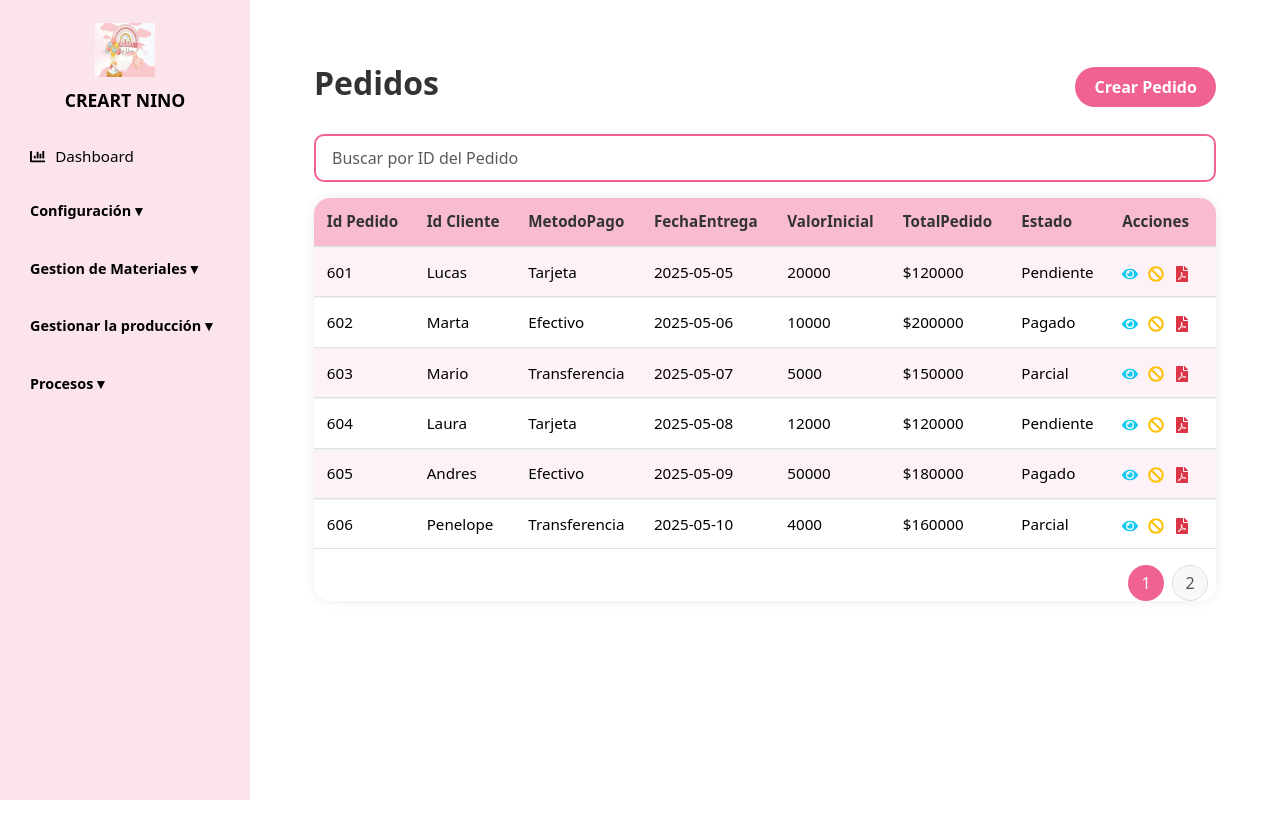
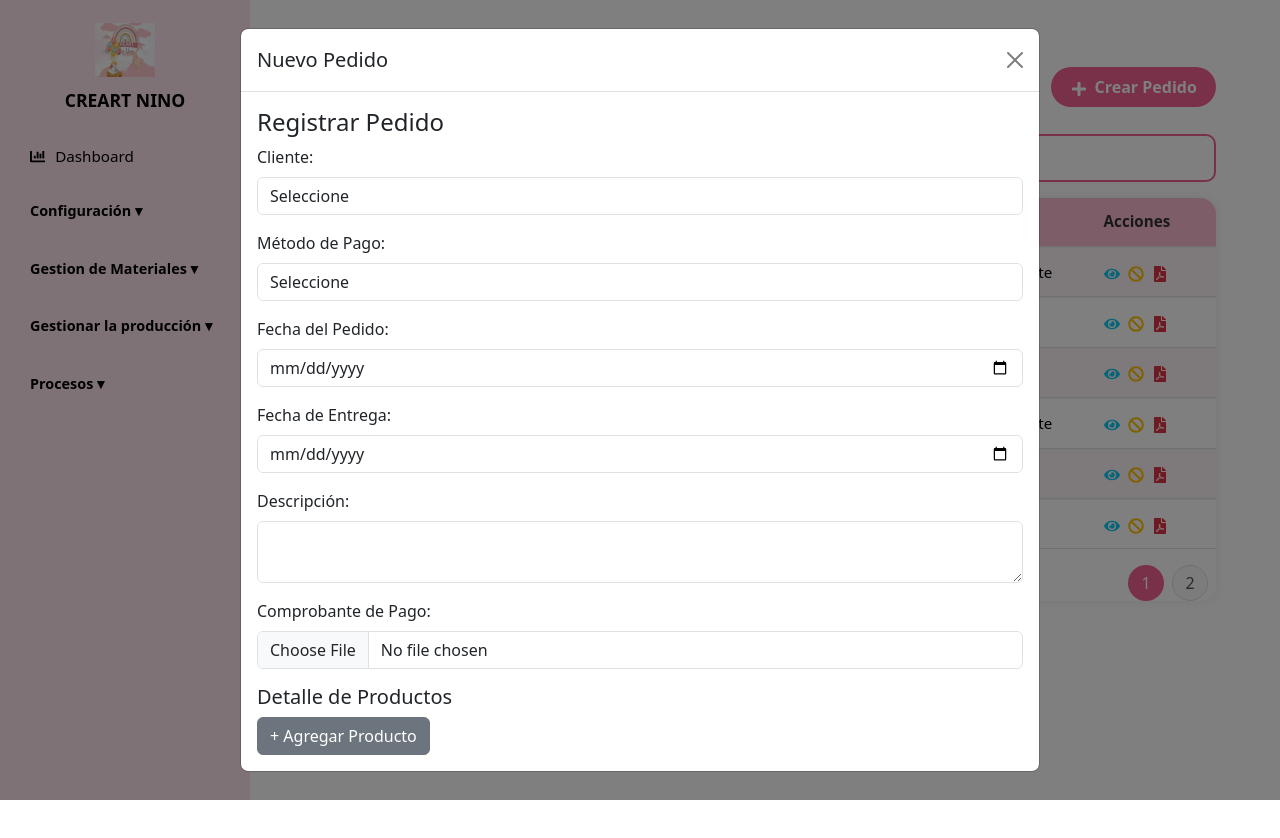
Before and after one commit to Miguel-Angel-Rincon/ProyectoCreartnino, a React (Vite) app in the folder creartnino/: page /pedidos in a window 1280 px wide. Both pictures are taken after a click on the button "Crear Pedido". Shown: the top 838 px of the page. Built offline with nearby package versions, Linux system fonts and the light colour scheme.

Commit message:
crear pedidos

```diff
--- /dev/null
+++ b/creartnino/src/features/pedidos/pages/Crear.tsx
@@ -0,0 +1,190 @@
+import React, { useState } from 'react';
+
+interface CrearPedidoProps {
+  onClose: () => void;
+  onCrear: (pedido: any) => void;
+}
+
+interface PedidoDetalle {
+  producto: string;
+  cantidad: number;
+  precio: number;
+}
+
+const clientesMock = [
+  { IdClientes: 1, Nombre: 'Laura', Apellido: 'García' },
+  { IdClientes: 2, Nombre: 'Carlos', Apellido: 'Ramírez' },
+  { IdClientes: 3, Nombre: 'Ana', Apellido: 'Martínez' }
+];
+
+const productosMock = [
+  { IdProducto: 201, Nombre: 'Camiseta', precio: 35000 },
+  { IdProducto: 202, Nombre: 'Gorra', precio: 15000 },
+  { IdProducto: 203, Nombre: 'Taza', precio: 18000 }
+];
+
+const CrearPedido: React.FC<CrearPedidoProps> = ({ onClose, onCrear }) => {
+  const [clienteSeleccionado, setClienteSeleccionado] = useState('');
+  const [metodoPago, setMetodoPago] = useState('');
+  const [fechaPedido, setFechaPedido] = useState('');
+  const [fechaEntrega, setFechaEntrega] = useState('');
+  const [descripcion, setDescripcion] = useState('');
+  const [comprobantePago, setComprobantePago] = useState<File | null>(null);
+  const [detallePedido, setDetallePedido] = useState<PedidoDetalle[]>([]);
+
+  const agregarDetalle = () => {
+    setDetallePedido([...detallePedido, { producto: '', cantidad: 0, precio: 0 }]);
+  };
+
+  const actualizarDetalle = (index: number, campo: keyof PedidoDetalle, valor: string | number) => {
+    const copia = [...detallePedido];
+    if (campo === 'producto') {
+      const producto = productosMock.find(p => p.Nombre === valor);
+      copia[index].producto = producto?.Nombre || '';
+      copia[index].precio = producto?.precio || 0;
+    } else {
+      copia[index][campo] = parseFloat(valor as string);
+    }
+    setDetallePedido(copia);
+  };
+
+  const eliminarDetalle = (index: number) => {
+    const copia = [...detallePedido];
+    copia.splice(index, 1);
+    setDetallePedido(copia);
+  };
+
+  const calcularSubtotal = () =>
+    detallePedido.reduce((acc, item) => acc + item.cantidad * item.precio, 0);
+
+  const calcularIVA = () => calcularSubtotal() * 0.19;
+  const calcularTotalConIVA = () => calcularSubtotal() + calcularIVA();
+  const calcularValorInicial = () => calcularTotalConIVA() * 0.5;
+  const calcularValorRestante = () => calcularTotalConIVA() - calcularValorInicial();
+
+  const handleSubmit = () => {
+    const clienteObj = clientesMock.find(c => c.IdClientes.toString() === clienteSeleccionado);
+    const nombreCliente = clienteObj ? `${clienteObj.Nombre} ${clienteObj.Apellido}` : '';
+
+    const nuevoPedido = {
+      IdCliente: nombreCliente,
+      MetodoPago: metodoPago,
+      FechaPedido: fechaPedido,
+      FechaEntrega: fechaEntrega,
+      Descripcion: descripcion,
+      ValorInicial: calcularValorInicial(),
+      ValorRestante: calcularValorRestante(),
+      ComprobantePago: comprobantePago ? comprobantePago.name : '',
+      TotalPedido: calcularTotalConIVA(),
+      Estado: 'Pendiente',
+      detallePedido
+    };
+    onCrear(nuevoPedido);
+  };
+
+  return (
+    <div>
+      <h4>Registrar Pedido</h4>
+
+      <div className="mb-3">
+        <label className="form-label">Cliente:</label>
+        <select
+          className="form-control"
+          value={clienteSeleccionado}
+          onChange={e => setClienteSeleccionado(e.target.value)}
+        >
+          <option value="">Seleccione</option>
+          {clientesMock.map(c => (
+            <option key={c.IdClientes} value={c.IdClientes}>
+              {c.Nombre} {c.Apellido}
+            </option>
+          ))}
+        </select>
+      </div>
+
+      <div className="mb-3">
+        <label className="form-label">Método de Pago:</label>
+        <select className="form-control" value={metodoPago} onChange={e => setMetodoPago(e.target.value)}>
+          <option value="">Seleccione</option>
+          <option value="Efectivo">Efectivo</option>
+          <option value="Tarjeta">Tarjeta</option>
+          <option value="Transferencia">Transferencia</option>
+        </select>
+      </div>
+
+      <div className="mb-3">
+        <label className="form-label">Fecha del Pedido:</label>
+        <input type="date" className="form-control" value={fechaPedido} onChange={e => setFechaPedido(e.target.value)} />
+      </div>
+
+      <div className="mb-3">
+        <label className="form-label">Fecha de Entrega:</label>
+        <input type="date" className="form-control" value={fechaEntrega} onChange={e => setFechaEntrega(e.target.value)} />
+      </div>
+
+      <div className="mb-3">
+        <label className="form-label">Descripción:</label>
+        <textarea className="form-control" value={descripcion} onChange={e => setDescripcion(e.target.value)} />
+      </div>
+
+      <div className="mb-3">
+        <label className="form-label">Comprobante de Pago:</label>
+        <input
+          type="file"
+          className="form-control"
+          onChange={e => {
+            if (e.target.files?.length) {
+              setComprobantePago(e.target.files[0]);
+            }
+          }}
+        />
+      </div>
+
+      <h5>Detalle de Productos</h5>
+      {detallePedido.map((item, index) => (
+        <div key={index} className="d-flex gap-2 mb-2">
+          <select
+            className="form-control"
+            value={item.producto}
+            onChange={e => actualizarDetalle(index, 'producto', e.target.value)}
+          >
+            <option value="">Seleccione un producto</option>
+            {productosMock.map(p => (
+              <option key={p.IdProducto} value={p.Nombre}>
+                {p.Nombre}
+              </option>
+            ))}
+          </select>
+          <input
+            type="number"
+            className="form-control"
+            placeholder="Cantidad"
+            value={item.cantidad}
+            onChange={e => actualizarDetalle(index, 'cantidad', e.target.value)}
+          />
+          <input
+            type="number"
+            className="form-control"
+            value={item.precio}
+            readOnly
+          />
+          <button className="btn btn-danger" onClick={() => eliminarDetalle(index)}>X</button>
+        </div>
+      ))}
+      <button className="btn btn-secondary mb-3" onClick={agregarDetalle}>+ Agregar Producto</button>
+
+      <div className="mb-2"><strong>Subtotal:</strong> ${calcularSubtotal().toLocaleString()}</div>
+      <div className="mb-2"><strong>IVA (19%):</strong> ${calcularIVA().toLocaleString()}</div>
+      <div className="mb-2"><strong>Total con IVA:</strong> ${calcularTotalConIVA().toLocaleString()}</div>
+      <div className="mb-2"><strong>Valor Inicial (50%):</strong> ${calcularValorInicial().toLocaleString()}</div>
+      <div className="mb-2"><strong>Valor Restante:</strong> ${calcularValorRestante().toLocaleString()}</div>
+
+      <div className="text-end">
+        <button className="btn btn-secondary me-2" onClick={onClose}>Cancelar</button>
+        <button className="btn btn-success" onClick={handleSubmit}>Registrar Pedido</button>
+      </div>
+    </div>
+  );
+};
+
+export default CrearPedido;
--- a/creartnino/src/features/pedidos/pages/ListarPedidos.tsx
+++ b/creartnino/src/features/pedidos/pages/ListarPedidos.tsx
@@ -1,15 +1,12 @@
 import { useState } from "react";
+import Swal from 'sweetalert2';
+import { FaEye, FaFilePdf, FaBan, FaPlus } from 'react-icons/fa';
+import CrearPedido from './Crear';
 import '../styles/style.css';
-import Swal from 'sweetalert2';
-import { FaEye, FaFilePdf ,FaBan  } from 'react-icons/fa';
-
-// import CrearProductoModal from "./NuevoProducto";
-// import EditarProductoModal from "./Editar";
-// import VerProductoModal from './Ver'; // 👈 Nuevo import
 
 interface Pedidos {
   IdPedido: number;
-  IdCliente: string | number; // Cambiado a string | number para permitir tanto números como cadenas
+  IdCliente: string | number;
   MetodoPago: string;
   FechaPedido: string;
   FechaEntrega: string;
@@ -21,8 +18,8 @@ interface Pedidos {
   Estado: string;
 }
 
-const pedidosiniciales: Pedidos[] = [
-  { IdPedido: 601, IdCliente: 'Lucas', MetodoPago: 'Tarjeta', FechaPedido: '2025-05-01', FechaEntrega: '2025-05-05', Descripcion: 'Pedido de productos categoría 1', ValorInicial: 20000, ValorRestante: 100000, ComprobantePago: 'comprobante201.jpg', TotalPedido: 120000, Estado: 'Pendiente' },
+const pedidosIniciales: Pedidos[] = [
+ { IdPedido: 601, IdCliente: 'Lucas', MetodoPago: 'Tarjeta', FechaPedido: '2025-05-01', FechaEntrega: '2025-05-05', Descripcion: 'Pedido de productos categoría 1', ValorInicial: 20000, ValorRestante: 100000, ComprobantePago: 'comprobante201.jpg', TotalPedido: 120000, Estado: 'Pendiente' },
   { IdPedido: 602, IdCliente: 'Marta', MetodoPago: 'Efectivo', FechaPedido: '2025-05-02', FechaEntrega: '2025-05-06', Descripcion: 'Pedido de productos categoría 2', ValorInicial: 10000, ValorRestante: 200000, ComprobantePago: 'comprobante202.jpg', TotalPedido: 200000, Estado: 'Pagado' },
   { IdPedido: 603, IdCliente: 'Mario', MetodoPago: 'Transferencia', FechaPedido: '2025-05-03', FechaEntrega: '2025-05-07', Descripcion: 'Pedido de productos categoría 3', ValorInicial: 5000, ValorRestante: 145000, ComprobantePago: 'comprobante203.jpg', TotalPedido: 150000, Estado: 'Parcial' },
   { IdPedido: 604, IdCliente: 'Laura', MetodoPago: 'Tarjeta', FechaPedido: '2025-05-04', FechaEntrega: '2025-05-08', Descripcion: 'Pedido de productos categoría 4', ValorInicial: 12000, ValorRestante: 108000, ComprobantePago: 'comprobante204.jpg', TotalPedido: 120000, Estado: 'Pendiente' },
@@ -32,18 +29,15 @@ const pedidosiniciales: Pedidos[] = [
   { IdPedido: 608, IdCliente: 'Angel', MetodoPago: 'Efectivo', FechaPedido: '2025-05-08', FechaEntrega: '2025-05-12', Descripcion: 'Pedido de productos categoría 8', ValorInicial: 13000, ValorRestante: 117000, ComprobantePago: 'comprobante208.jpg', TotalPedido: 130000, Estado: 'Pendiente' }
 ];
 
-
 const ListarPedidos: React.FC = () => {
-  const [productos, setProductos] = useState<Pedidos[]>(pedidosiniciales);
+  const [pedidos, setPedidos] = useState<Pedidos[]>(pedidosIniciales);
   const [busqueda, setBusqueda] = useState('');
   const [paginaActual, setPaginaActual] = useState(1);
+  const [mostrarModal, setMostrarModal] = useState(false);
 
+  const pedidosPorPagina = 6;
 
-  const PedidosPorPagina = 6;
-
-  const handleEliminarProducto = (id: number) => {
-
-
+  const handleEliminarPedido = (id: number) => {
     Swal.fire({
       title: '¿Estás seguro?',
       text: 'Esta acción no se puede deshacer',
@@ -55,41 +49,46 @@ const ListarPedidos: React.FC = () => {
       cancelButtonText: 'Cancelar',
     }).then((result) => {
       if (result.isConfirmed) {
-        setProductos(prev => prev.filter(p => p.IdPedido !== id));
+        setPedidos(prev => prev.filter(p => p.IdPedido !== id));
         Swal.fire({
           icon: 'success',
           title: 'Anulado',
-          text: 'El pedido ha sido Anulado correctamente',
+          text: 'El pedido ha sido anulado correctamente',
           confirmButtonColor: '#e83e8c',
         });
       }
     });
   };
 
-  // const handleEstadoChange = (id: number) => {
-  //   setProductos(prev =>
-  //     prev.map(p => (p.IdProducto === id ? { ...p, estado: !p.estado } : p))
-  //   );
-  // };
+  const handleCrearPedido = (nuevoPedido: Omit<Pedidos, 'IdPedido'>) => {
+    const nuevoId = Math.max(...pedidos.map(p => p.IdPedido)) + 1;
+    setPedidos(prev => [...prev, { ...nuevoPedido, IdPedido: nuevoId }]);
+    setMostrarModal(false);
+    Swal.fire({
+      icon: 'success',
+      title: 'Pedido creado',
+      text: 'El pedido fue registrado exitosamente',
+      confirmButtonColor: '#e83e8c',
+    });
+  };
 
-
-
-
-
-  const PedidosFiltrados = productos.filter(p =>
+  const pedidosFiltrados = pedidos.filter(p =>
     `${p.IdPedido}`.toLowerCase().includes(busqueda.toLowerCase())
   );
 
-  const indexInicio = (paginaActual - 1) * PedidosPorPagina;
-  const indexFin = indexInicio + PedidosPorPagina;
-  const pedidosPagina = PedidosFiltrados.slice(indexInicio, indexFin);
-  const totalPaginas = Math.ceil(PedidosFiltrados.length / PedidosPorPagina);
+  const indexInicio = (paginaActual - 1) * pedidosPorPagina;
+  const indexFin = indexInicio + pedidosPorPagina;
+  const pedidosPagina = pedidosFiltrados.slice(indexInicio, indexFin);
+  const totalPaginas = Math.ceil(pedidosFiltrados.length / pedidosPorPagina);
 
   return (
     <div className="container-fluid main-content">
       <div className="d-flex justify-content-between align-items-center mb-4">
         <h2 className="titulo">Pedidos</h2>
-        <button className="btn btn-pink">Crear Pedido</button>
+        <button className="btn btn-pink" onClick={() => setMostrarModal(true)}>
+          <FaPlus className="me-2" />
+          Crear Pedido
+        </button>
       </div>
 
       <input
@@ -107,12 +106,12 @@ const ListarPedidos: React.FC = () => {
         <table className="table tabla-proveedores">
           <thead>
             <tr>
-              <th>Id Pedido</th>
-              <th>Id Cliente</th>
-              <th>MetodoPago</th>
-              <th>FechaEntrega</th>
-              <th>ValorInicial</th>
-              <th>TotalPedido</th>
+
+              <th>Cliente</th>
+              <th>Método de Pago</th>
+              <th>Entrega</th>
+              <th>Inicial</th>
+              <th>Total</th>
               <th>Estado</th>
               <th>Acciones</th>
             </tr>
@@ -120,30 +119,16 @@ const ListarPedidos: React.FC = () => {
           <tbody>
             {pedidosPagina.map((p, index) => (
               <tr key={p.IdPedido} className={index % 2 === 0 ? 'fila-par' : 'fila-impar'}>
-                <td>{p.IdPedido}</td>
                 <td>{p.IdCliente}</td>
                 <td>{p.MetodoPago}</td>
                 <td>{p.FechaEntrega}</td>
-                <td>{p.ValorInicial}</td>
-                <td>${p.TotalPedido}</td>
+                <td>${p.ValorInicial.toLocaleString()}</td>
+                <td>${p.TotalPedido.toLocaleString()}</td>
                 <td>{p.Estado}</td>
                 <td>
-                  <FaEye
-                    className="icono text-info"
-                    style={{ cursor: 'pointer', marginRight: '10px' }}
-                    // onClick={() => handleVerProducto(p)}
-                  />
-                  <FaBan
-                    className="icono text-warning"
-                    style={{ cursor: 'pointer' }}
-                    onClick={() => handleEliminarProducto(p.IdPedido)}
-                  />
-                  <FaFilePdf
-                    className="icono text-danger"
-                    style={{ cursor: 'pointer', marginRight: '10px' }}
-                    // onClick={() => handleEditarProducto(p)}
-                  />
-
+                  <FaEye className="icono text-info me-2" style={{ cursor: 'pointer' }} />
+                  <FaBan className="icono text-warning me-2" style={{ cursor: 'pointer' }} onClick={() => handleEliminarPedido(p.IdPedido)} />
+                  <FaFilePdf className="icono text-danger" style={{ cursor: 'pointer' }} />
                 </td>
               </tr>
             ))}
@@ -163,7 +148,27 @@ const ListarPedidos: React.FC = () => {
         </div>
       </div>
 
-
+      {mostrarModal && (
+        <>
+          <div className="modal-backdrop fade show"></div>
+          <div className="modal d-block" tabIndex={-1}>
+            <div className="modal-dialog modal-lg modal-dialog-scrollable">
+              <div className="modal-content">
+                <div className="modal-header">
+                  <h5 className="modal-title">Nuevo Pedido</h5>
+                  <button type="button" className="btn-close" onClick={() => setMostrarModal(false)}></button>
+                </div>
+                <div className="modal-body">
+                  <CrearPedido
+                    onClose={() => setMostrarModal(false)}
+                    onCrear={handleCrearPedido}
+                  />
+                </div>
+              </div>
+            </div>
+          </div>
+        </>
+      )}
     </div>
   );
 };
```
